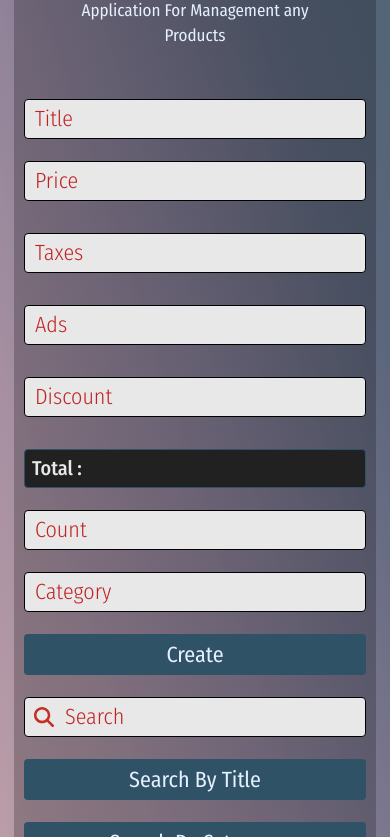
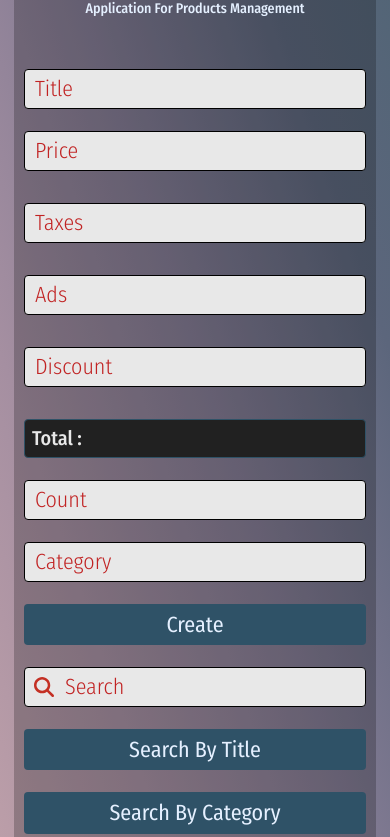
Before and after one commit to ahmed-elbltagy/APP-, a plain HTML site: page index.html in a window 390 px wide. Shown: the part 230-1067 px from the top of the page. Drawn offline with Linux system fonts and the light colour scheme.

Commit message:
Add files via upload

```diff
--- a/js/main.js
+++ b/js/main.js
@@ -29,7 +29,7 @@ let empty = document.querySelector( '#empty' );
 const translations = {
   english: {
     hedTitle: "Product Management",
-    discretion: "Application For Management any Products",
+    discretion: "Application For Products Management ",
     english: "English",
     arabic: "Arabic",
     Create: "Create",
--- a/style/css/main.css
+++ b/style/css/main.css
@@ -327,8 +327,8 @@ tbody tr td {
     text-align: center;
     margin-top: -10px;
     margin-bottom:50px;
-    font-size: 17px;
-    font-weight: 400;
+    font-size: 14px;
+    font-weight: 500;
     line-height: 1.5;
   }
   header .lang-theme #light-mode ,
```
